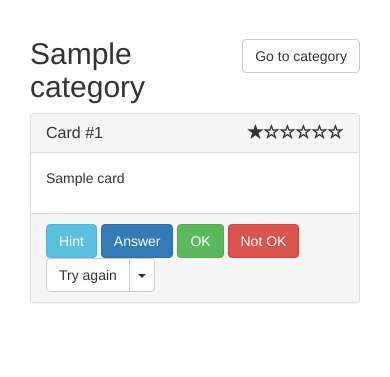
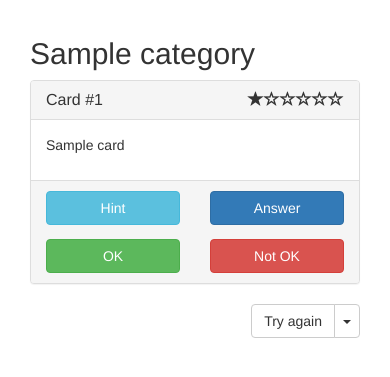
Before and after one commit to joeig/memodrop, a Django app: page /categories/braindump/1/ in a window 390 px wide. Shown: the part 54-431 px from the top of the page. Run offline with Django 3.2, Linux system fonts and the light colour scheme; tables that the repository leaves empty hold one stand-in row (values such as "Sample post"); some libraries are stand-ins or nearby versions.

Commit message:
Many GUI improvements for mobile devices

```diff
--- a/cards/templates/cards/card_detail.html
+++ b/cards/templates/cards/card_detail.html
@@ -7,7 +7,7 @@
         <div id="category">
             <h2>
                 <div class="pull-right">
-                    <a href="{% url 'category-detail' card.category.pk %}" class="btn btn-default">Go to category</a>
+                    <a href="{% url 'category-detail' card.category.pk %}" class="btn btn-default">Go to Category</a>
                 </div>
                 {{ card.category.name }}
             </h2>
@@ -35,6 +35,7 @@
                 </div>
             </div>
             <div class="panel-footer">
+                <a href="{% url 'card-reset' card.pk %}" class="btn btn-default">Reset</a>
                 <a href="{% url 'card-update' card.pk %}" class="btn btn-default">Update</a>
                 <a href="{% url 'card-delete' card.pk %}" class="btn btn-link">Delete</a>
             </div>
--- a/cards/templates/cards/card_list.html
+++ b/cards/templates/cards/card_list.html
@@ -7,6 +7,7 @@
             <a href="{% url 'card-create' %}" class="btn btn-default">Create</a>
         </div>
     </h1>
+    <div class="table-responsive">
         <table class="table">
             <thead>
             <tr>
@@ -35,4 +36,5 @@
             {% endfor %}
             </tbody>
         </table>
+    </div>
 {% endblock %}
--- a/categories/templates/braindump_index.html
+++ b/categories/templates/braindump_index.html
@@ -14,7 +14,7 @@
                     {{ category.description|markdown }}
                     <p>
                         {% if category.card_set.all|length == 0 %}
-                            <a href="{% url 'card-create' %}" class="btn btn-default">Create first card</a>
+                            <a href="{% url 'card-create' %}?category={{ category.pk }}" class="btn btn-default">Create first card</a>
                         {% else %}
                             <a href="{% url 'braindump-session' category.pk %}" class="btn btn-default">Start Braindump</a>
                         {% endif %}
--- a/categories/templates/braindump_session.html
+++ b/categories/templates/braindump_session.html
@@ -4,14 +4,12 @@
 {% block title %}Braindump: {{ card.category }}{% endblock %}
 {% block content %}
     <div id="braindump" class="col-lg-8 col-lg-offset-2">
-        <div id="category">
         <h2>
-                <div class="pull-right">
-                    <a href="{% url 'category-detail' card.category.pk %}" class="btn btn-default">Go to category</a>
+            <div class="pull-right hidden-xs">
+                <a href="{% url 'category-detail' card.category.pk %}" class="btn btn-default">Go to Category</a>
             </div>
             {{ card.category.name }}
         </h2>
-        </div>
         <div class="panel panel-default">
             <div class="panel-heading">
                 <h3 class="panel-title">
@@ -35,14 +33,30 @@
                 </div>
             </div>
             <div class="panel-footer">
+                <div class="row">
+                    <div class="col-xs-6 col-lg-3">
                         {% if card.hint %}
-                    <a href="#hint" id="show-hint" class="btn btn-info">Hint</a>
+                            <a href="#hint" id="show-hint" class="btn btn-info btn-block">Hint</a>
                         {% else %}
-                    <a href="#hint" id="show-hint-disabled" class="btn btn-info" disabled="disabled">Hint</a>
+                            <a href="#hint" id="show-hint-disabled" class="btn btn-info btn-block" disabled="disabled">Hint</a>
                         {% endif %}
-                <a href="#answer" id="show-answer" class="btn btn-primary">Answer</a>
-                <a href="{% url 'braindump-ok'  card.category.pk card.pk %}" class="btn btn-success">OK</a>
-                <a href="{% url 'braindump-nok' card.category.pk card.pk %}" class="btn btn-danger">Not OK</a>
+                    </div>
+                    <div class="col-xs-6 col-lg-3">
+                        <a href="#answer" id="show-answer" class="btn btn-primary btn-block">Answer</a>
+                    </div>
+                    <div class="horizontal-spacer hidden-lg">&nbsp;</div>
+                    <div class="col-xs-6 col-lg-3">
+                        <a href="{% url 'braindump-ok'  card.category.pk card.pk %}" class="btn btn-success btn-block">OK</a>
+                    </div>
+                    <div class="col-xs-6 col-lg-3">
+                        <a href="{% url 'braindump-nok' card.category.pk card.pk %}" class="btn btn-danger btn-block">Not OK</a>
+                    </div>
+                </div>
+            </div>
+        </div>
+        <div class="row">
+            <div class="col-lg-12">
+                <div class="pull-right">
                     <div class="btn-group">
                         <a href="{% url 'braindump-session' card.category.pk %}" id="next" class="btn btn-default">Try
                             again</a>
@@ -54,9 +68,12 @@
                         <ul class="dropdown-menu">
                             <li><a href="{% url 'card-update' card.pk %}">Update</a></li>
                             <li><a href="{% url 'card-delete' card.pk %}">Delete</a></li>
+                            <li role="separator" class="divider"></li>
+                            <li><a href="{% url 'category-detail' card.category.pk %}">Go to Category</a></li>
                         </ul>
                     </div>
                 </div>
             </div>
         </div>
+    </div>
 {% endblock %}
--- a/categories/templates/categories/category_list.html
+++ b/categories/templates/categories/category_list.html
@@ -7,6 +7,7 @@
             <a href="{% url 'category-create' %}" class="btn btn-default">Create</a>
         </div>
     </h1>
+    <div class="table-responsive">
         <table class="table">
             <thead>
                 <tr>
@@ -22,7 +23,7 @@
                         <td>{{ category.card_set.all|length }}</td>
                         <td>
                             <a href="{% url 'braindump-session' category.pk %}" class="btn btn-default btn-xs">Start Braindump</a>
-                        <a href="{% url 'card-create' %}" class="btn btn-default btn-xs">Create card</a>
+                            <a href="{% url 'card-create' %}?category={{ category.pk }}" class="btn btn-default btn-xs">Create card</a>
                             <a href="{% url 'category-update' category.pk %}" class="btn btn-default btn-xs">Update</a>
                         </td>
                     </tr>
@@ -33,4 +34,5 @@
                 {% endfor %}
             </tbody>
         </table>
+    </div>
 {% endblock %}
--- a/edupy/settings.py
+++ b/edupy/settings.py
@@ -121,5 +121,7 @@ USE_TZ = True
 
 # Static files (CSS, JavaScript, Images)
 # https://docs.djangoproject.com/en/1.11/howto/static-files/
-
+STATICFILES_DIRS = [
+    os.path.join(BASE_DIR, 'edupy/static'),
+]
 STATIC_URL = '/static/'
--- /dev/null
+++ b/edupy/static/edupy.css
@@ -0,0 +1,7 @@
+.horizontal-spacer {
+    font-size: 10px;
+}
+
+textarea.form-control {
+    height: 100px;
+}
--- a/edupy/templates/main.html
+++ b/edupy/templates/main.html
@@ -1,4 +1,3 @@
-{# Load the tag library #}
 {% load bootstrap3 %}
 {% load static %}
 <!DOCTYPE html>
@@ -9,6 +8,7 @@
     <meta name="viewport" content="width=device-width, initial-scale=1">
     <title>{% block title %}edupy{% endblock %}</title>
     {% bootstrap_css %}
+    <link href="{% static 'edupy.css' %}" rel="stylesheet">
     <link href="{% static 'braindump.css' %}" rel="stylesheet">
     <script src="https://code.jquery.com/jquery-3.2.1.min.js" integrity="sha256-hwg4gsxgFZhOsEEamdOYGBf13FyQuiTwlAQgxVSNgt4=" crossorigin="anonymous"></script>
     <script src="https://cdnjs.cloudflare.com/ajax/libs/Chart.js/2.7.0/Chart.bundle.min.js"></script>
```
Also changed, not shown: cards/views.py (+17 -5 lines), categories/templates/categories/category_detail.html (+20 -10 lines). Lines whose indentation alone changed are shown as unchanged.
